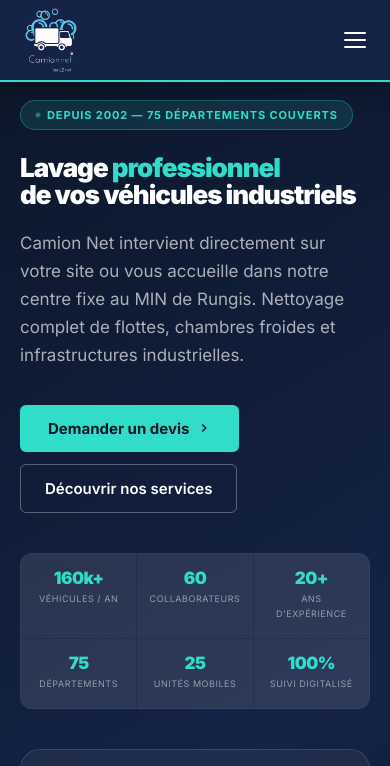
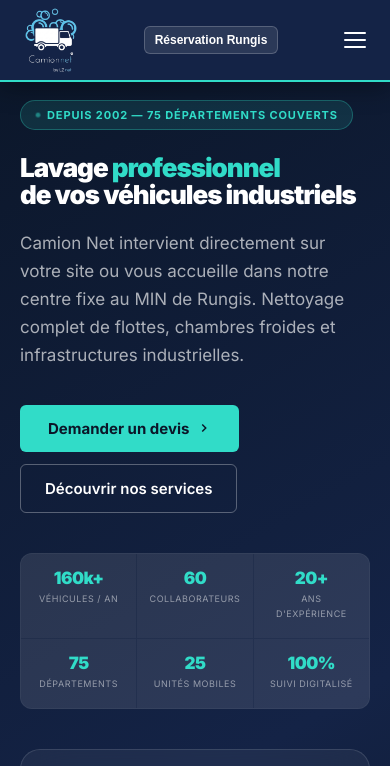
Before and after one commit to CamionnetMAker/devis, a plain HTML site: page site.html in a window 390 px wide. Shown: the top 766 px of the page. Drawn offline with Linux system fonts and the light colour scheme.

Commit message:
Staging : renommage btn-resa + bouton Réservation Rungis visible en mobile

```diff
--- a/site.html
+++ b/site.html
@@ -49,6 +49,7 @@
 .btn-membres:hover{border-color:var(--teal);color:var(--teal);}
 .btn-resa{background:rgba(255,255,255,0.1);border:1.5px solid rgba(255,255,255,0.2);color:#fff;padding:7px 14px;border-radius:var(--radius);font-size:13px;font-weight:600;cursor:pointer;transition:all .2s;white-space:nowrap;}
 .btn-resa:hover{background:rgba(255,255,255,0.18);border-color:rgba(255,255,255,0.4);}
+.btn-resa-mobile{display:none;}
 .btn-devis{background:var(--teal);color:var(--navy);padding:8px 18px;border-radius:var(--radius);font-size:13px;font-weight:700;cursor:pointer;border:none;transition:all .2s;white-space:nowrap;}
 .btn-devis:hover{background:var(--teal-dark);transform:translateY(-1px);}
 .nav-mobile-btn{display:none;background:none;border:none;cursor:pointer;padding:8px;flex-direction:column;gap:5px;}
@@ -63,7 +64,7 @@
 .nav-mobile-ctas{display:flex;flex-direction:column;gap:10px;margin-top:20px;}
 .nav-mobile-ctas .btn-membres,.nav-mobile-ctas .btn-resa,.nav-mobile-ctas .btn-devis{width:100%;text-align:center;padding:12px;font-size:14px;}
 @media(min-width:1025px){.nav-mobile-btn{display:none!important;}.nav-links{display:flex!important;}.nav-ctas{display:flex!important;}.nav-mobile-menu{display:none!important;}}
-@media(max-width:1024px){.nav-links{display:none;}.nav-ctas{display:none;}.nav-mobile-btn{display:flex!important;}}
+@media(max-width:1024px){.nav-links{display:none;}.nav-ctas{display:none;}.nav-mobile-btn{display:flex!important;}.btn-resa-mobile{display:block;font-size:12px;padding:6px 10px;white-space:nowrap;}}
 /* ── HERO ── */
 .hero{background:linear-gradient(150deg,#0B1628 0%,#142346 60%,#0B1628 100%);padding:150px 32px 80px;min-height:100vh;display:flex;align-items:center;}
 .hero-inner{max-width:1200px;margin:0 auto;display:grid;grid-template-columns:1fr 1fr;gap:80px;align-items:center;}
@@ -386,11 +387,12 @@
     <!-- CTAs DESKTOP -->
     <div class="nav-ctas">
       <button class="btn-membres" onclick="window.open('https://www.lavagecamions.com/members-area','_blank')">Espace membres</button>
-      <button class="btn-resa" onclick="window.open('https://www.lavagecamions.com/book-online','_blank')">Réserver Rungis</button>
+      <button class="btn-resa" onclick="window.open('https://www.lavagecamions.com/book-online','_blank')">Réservation Rungis</button>
       <button class="btn-devis" onclick="showPage('tarifs')">Devis →</button>
     </div>
 
     <!-- BURGER MOBILE -->
+    <button class="btn-resa btn-resa-mobile" onclick="window.open('https://www.lavagecamions.com/book-online','_blank')">Réservation Rungis</button>
     <button class="nav-mobile-btn" onclick="toggleMobileMenu()" aria-label="Menu">
       <span></span><span></span><span></span>
     </button>
@@ -410,7 +412,7 @@
     <span class="nav-mobile-link" onclick="showPage('tarifs');toggleMobileMenu()">Devis & Tarifs</span>
     <div class="nav-mobile-ctas">
       <button class="btn-membres" onclick="window.open('https://www.lavagecamions.com/members-area','_blank')">Espace membres</button>
-      <button class="btn-resa" onclick="window.open('https://www.lavagecamions.com/book-online','_blank');toggleMobileMenu()">Réserver Rungis</button>
+      <button class="btn-resa" onclick="window.open('https://www.lavagecamions.com/book-online','_blank');toggleMobileMenu()">Réservation Rungis</button>
       <button class="btn-devis" onclick="showPage('tarifs');toggleMobileMenu()">Demander un devis →</button>
     </div>
   </div>
```
